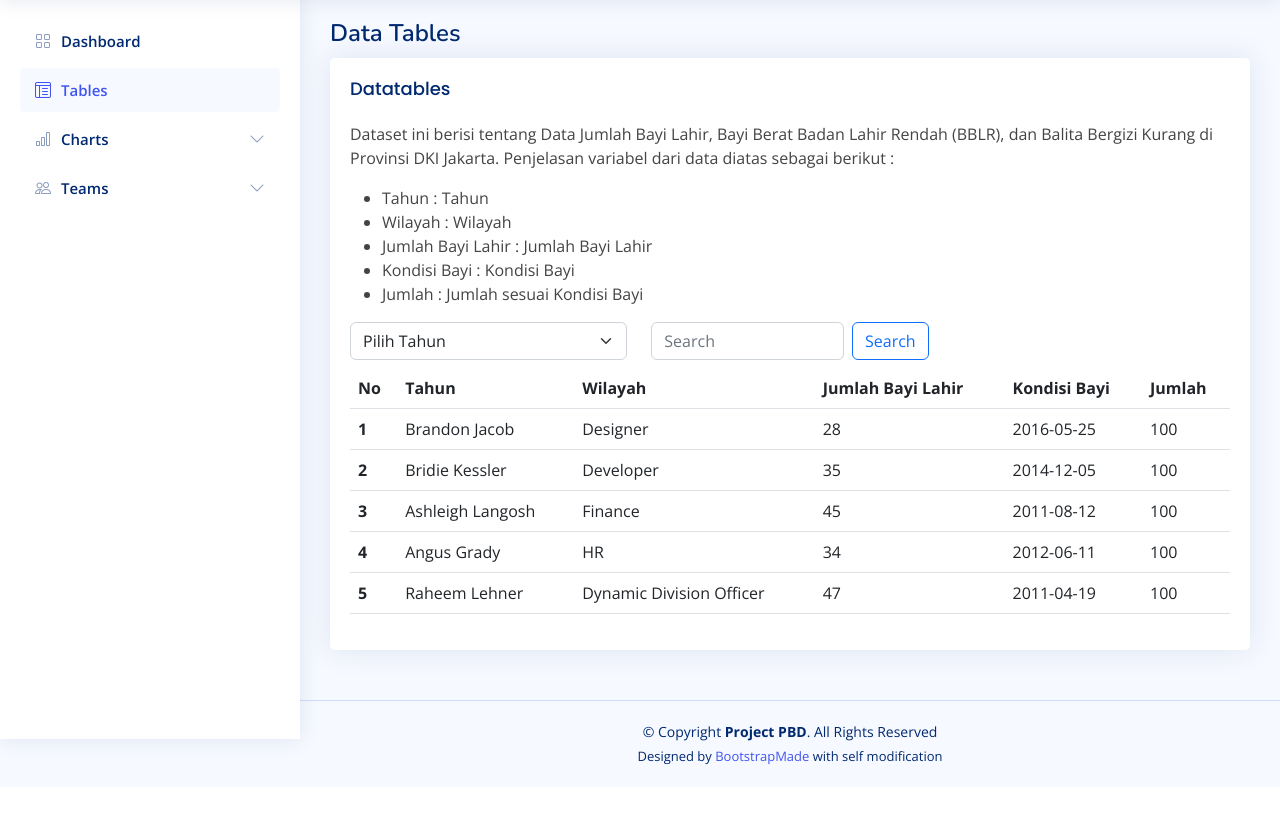
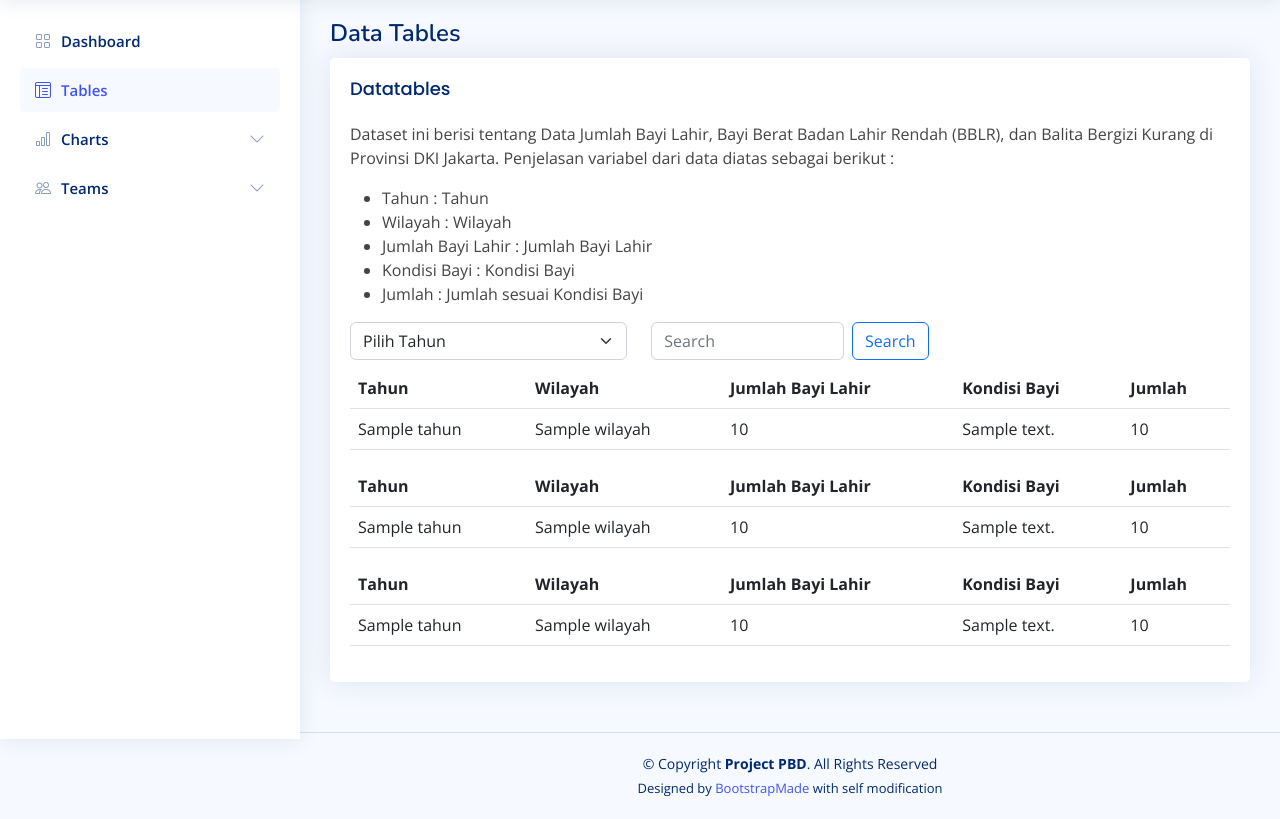
Before and after one commit to riakrst/dashboard-PBD, a Django app: template dashboard/templates/tables-data.html in a window 1280 px wide. Shown: the part 61-880 px from the top of the page. Before the commit the page ends 826 px from the top, so only its background shows below. Run offline with Django 4.2, Linux system fonts and the light colour scheme; the template is opened without the code that fills it: most values are stand-ins (such as "Sample title", 1, 10 or a date in 2020).

Commit message:
Update tables-data.html

```diff
--- a/dashboard/templates/tables-data.html
+++ b/dashboard/templates/tables-data.html
@@ -159,17 +159,15 @@
                 </div>
 
                 <div class="col-md-4">
-                  <form class="d-flex">
-                    <input class="form-control me-2" type="search" placeholder="Search" aria-label="Search">
+                  <form class="d-flex" action="{% url 'search' %}" method="GET">
+                    <input class="form-control me-2" type="search" placeholder="Search" aria-label="Search" type="text" name="query">
                     <button class="btn btn-outline-primary" type="submit">Search</button>
                   </form>
                 </div>
               </div>
-              <!-- Table with stripped rows -->
               <table class="table">
                 <thead>
                   <tr>
-                    <th scope="col">No</th>
                     <th scope="col">Tahun</th>
                     <th scope="col">Wilayah</th>
                     <th scope="col">Jumlah Bayi Lahir</th>
@@ -178,46 +176,80 @@
                   </tr>
                 </thead>
                 <tbody>
+                    {% if collections1 %}
+                        {% for collection in collections1 %}
                             <tr>
-                    <th scope="row">1</th>
-                    <td>Brandon Jacob</td>
-                    <td>Designer</td>
-                    <td>28</td>
-                    <td>2016-05-25</td>
-                    <td>100</td>
+
+                                <td>{{ collection.tahun }}</td>
+                                <td>{{ collection.wilayah }}</td>
+                                <td>{{ collection.jumlah_bayi_lahir }}</td>
+                                <td>{{ collection.kondisi_bayi }}</td>
+                                <td>{{ collection.jumlah }}</td>
                             </tr>
+                        {% endfor %}
+                    {% else %}
                         <tr>
-                    <th scope="row">2</th>
-                    <td>Bridie Kessler</td>
-                    <td>Developer</td>
-                    <td>35</td>
-                    <td>2014-12-05</td>
-                    <td>100</td>
+                            <td colspan="1">No data found for Collection 1.</td>
                         </tr>
+                    {% endif %}
+                </tbody>
+              </table>
+
+              <table class="table">
+                <thead>
                   <tr>
-                    <th scope="row">3</th>
-                    <td>Ashleigh Langosh</td>
-                    <td>Finance</td>
-                    <td>45</td>
-                    <td>2011-08-12</td>
-                    <td>100</td>
+                    <th scope="col">Tahun</th>
+                    <th scope="col">Wilayah</th>
+                    <th scope="col">Jumlah Bayi Lahir</th>
+                    <th scope="col">Kondisi Bayi</th>
+                    <th scope="col">Jumlah</th>
                   </tr>
+                </thead>
+                <tbody>
+                    {% if collections2 %}
+                        {% for collection in collections2 %}
                         <tr>
-                    <th scope="row">4</th>
-                    <td>Angus Grady</td>
-                    <td>HR</td>
-                    <td>34</td>
-                    <td>2012-06-11</td>
-                    <td>100</td>
+                          <td>{{ collection.tahun }}</td>
+                          <td>{{ collection.wilayah }}</td>
+                          <td>{{ collection.jumlah_bayi_lahir }}</td>
+                          <td>{{ collection.kondisi_bayi }}</td>
+                          <td>{{ collection.jumlah }}</td>
                         </tr>
+                        {% endfor %}
+                    {% else %}
                         <tr>
-                    <th scope="row">5</th>
-                    <td>Raheem Lehner</td>
-                    <td>Dynamic Division Officer</td>
-                    <td>47</td>
-                    <td>2011-04-19</td>
-                    <td>100</td>
+                            <td colspan="1">No data found for Collection 2.</td>
                         </tr>
+                    {% endif %}
+                </tbody>
+              </table>
+
+              <table class="table">
+                <thead>
+                  <tr>
+                    <th scope="col">Tahun</th>
+                    <th scope="col">Wilayah</th>
+                    <th scope="col">Jumlah Bayi Lahir</th>
+                    <th scope="col">Kondisi Bayi</th>
+                    <th scope="col">Jumlah</th>
+                  </tr>
+                </thead>
+                <tbody>
+                    {% if collections3 %}
+                        {% for collection in collections3 %}
+                        <tr>
+                          <td>{{ collection.tahun }}</td>
+                          <td>{{ collection.wilayah }}</td>
+                          <td>{{ collection.jumlah_bayi_lahir }}</td>
+                          <td>{{ collection.kondisi_bayi }}</td>
+                          <td>{{ collection.jumlah }}</td>
+                        </tr>
+                        {% endfor %}
+                    {% else %}
+                        <tr>
+                            <td colspan="1">No data found for Collection 3.</td>
+                        </tr>
+                    {% endif %}
                 </tbody>
               </table>
               <!-- End Table with stripped rows -->
```
Lines whose indentation alone changed are shown as unchanged.
